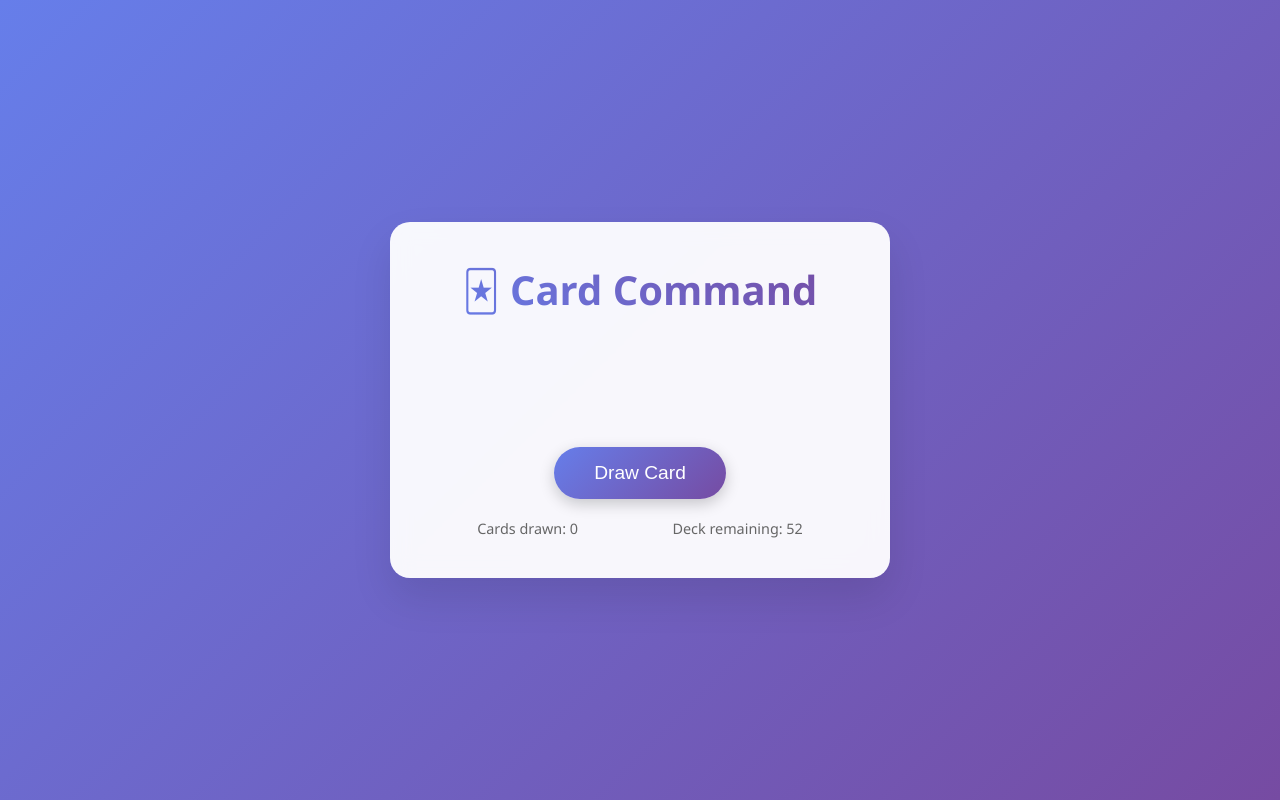
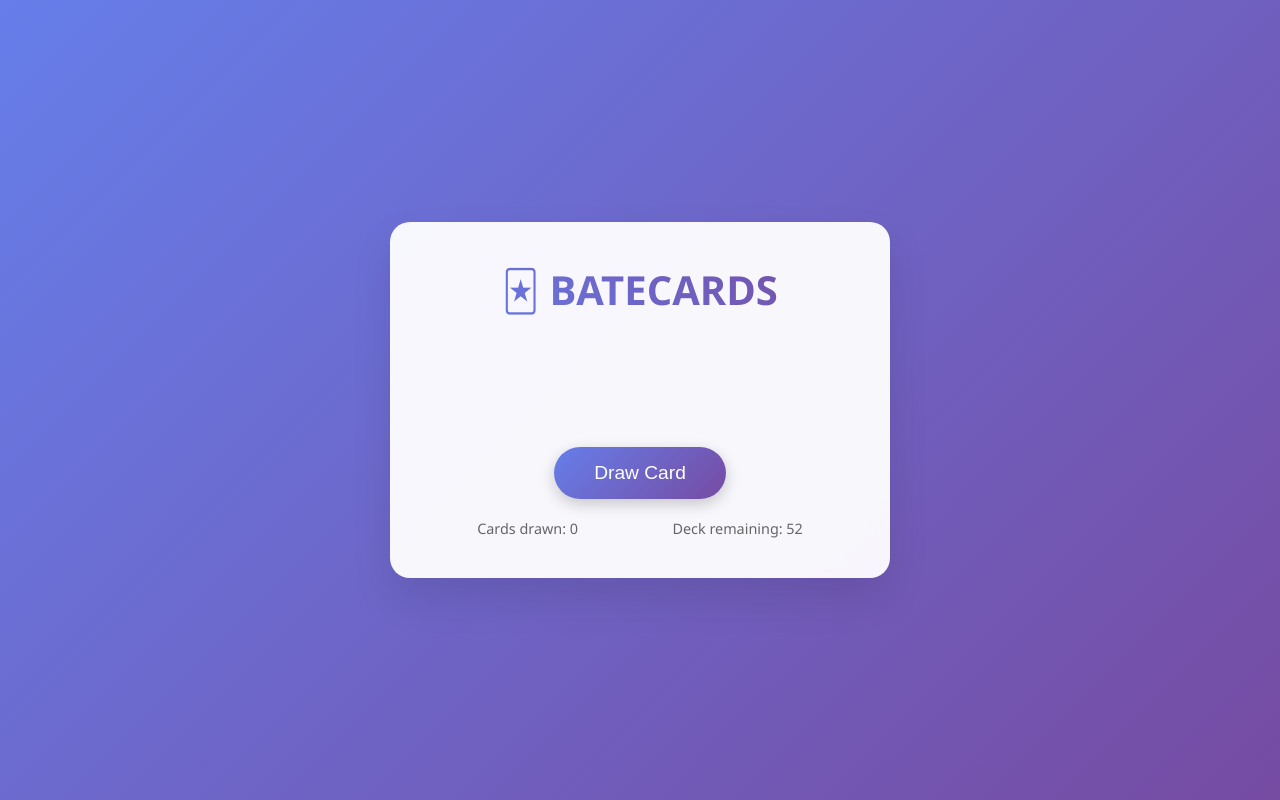
Before and after one commit to cor9/BATECARDS, a plain HTML site: page index.html in a window 1280 px wide. Drawn offline with Linux system fonts and the light colour scheme.

Commit message:
Change title and header from 'Card Command' to 'BATECARDS'

```diff
--- a/index.html
+++ b/index.html
@@ -3,12 +3,12 @@
 <head>
     <meta charset="UTF-8">
     <meta name="viewport" content="width=device-width, initial-scale=1.0">
-    <title>Card Command</title>
+    <title>BATECARDS</title>
     <link rel="stylesheet" href="styles.css">
 </head>
 <body>
     <div class="container">
-        <h1>🃏 Card Command</h1>
+        <h1>🃏 BATECARDS</h1>
 
         <div id="card" class="card" style="display: none;">
             <div id="cardValue"></div>
```
